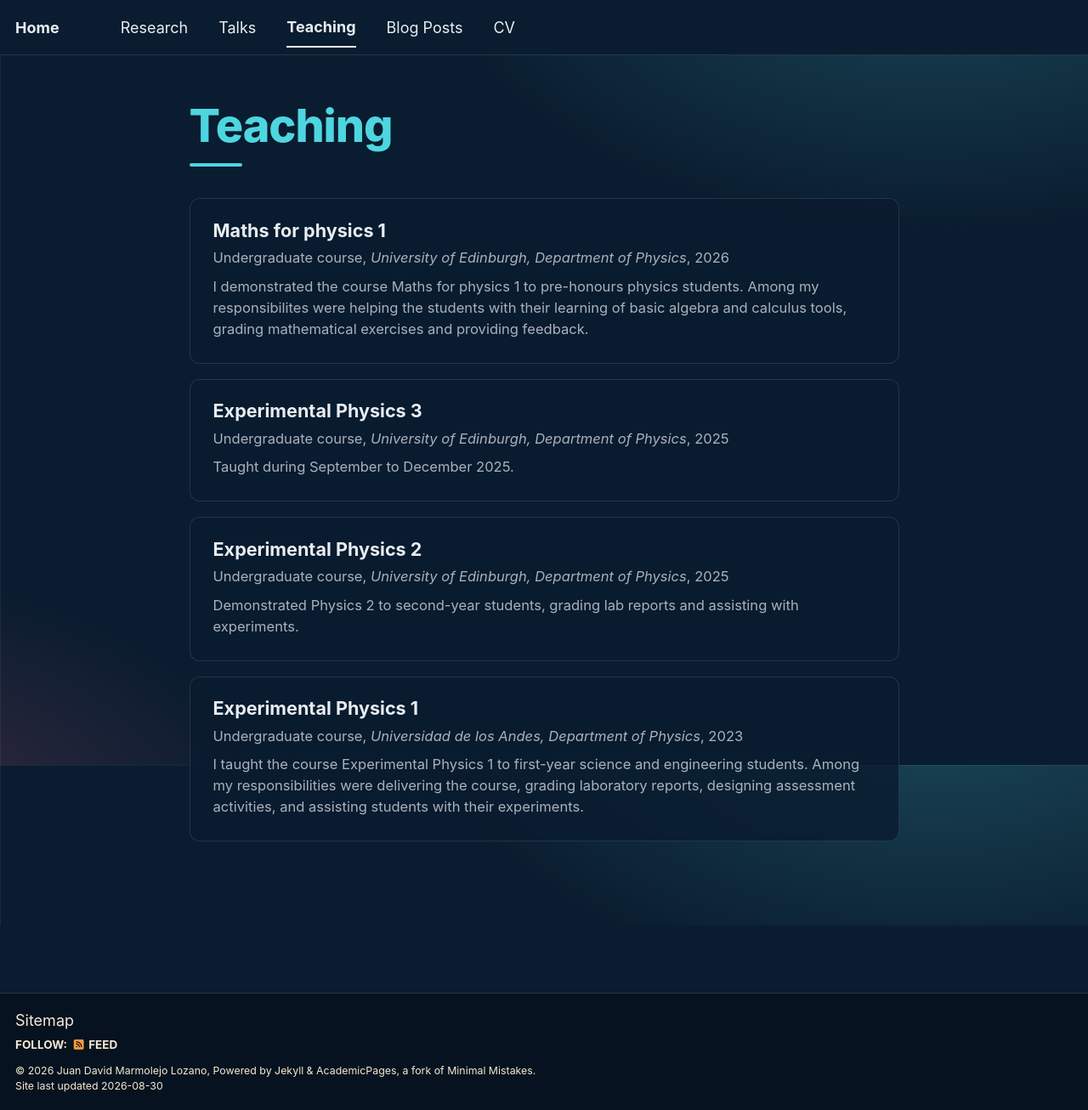
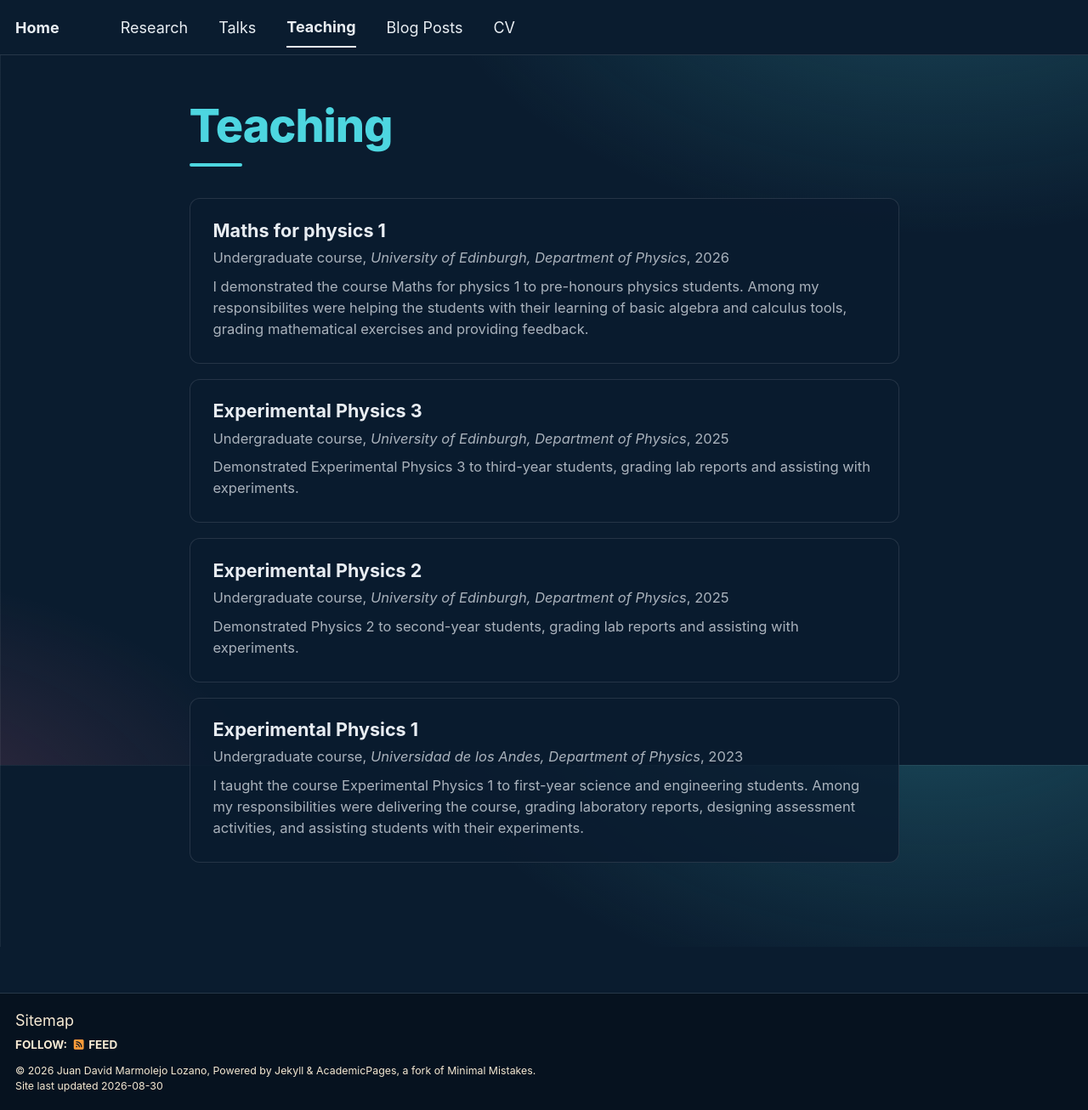
Before and after one commit to jdmarmolejo/jdmarmolejo.github.io, a Jekyll site: the page built from _pages/teaching.html, in a window 1280 px wide and 1306 px high. Shown: the whole window at 85% size. Built offline with Jekyll 4.4.1, drawn with Linux system fonts in a browser that asks for light colours; a script bundle is joined from its source files by our own code; library files that are not in the unit come from our copies.

Commit message:
Update 2025-fall-exp-phys-3.md

```diff
--- a/_teaching/2025-fall-exp-phys-3.md
+++ b/_teaching/2025-fall-exp-phys-3.md
@@ -3,6 +3,7 @@ title: "Experimental Physics 3"
 collection: teaching
 type: "Undergraduate course"
 permalink: /teaching/2025-fall-teaching-1
+excerpt: "Demonstrated Experimental Physics 3 to third-year students, grading lab reports and assisting with experiments."
 venue: "University of Edinburgh, Department of Physics"
 date: 2025-09-20
 location: "Edinburgh, Scotland"
```
